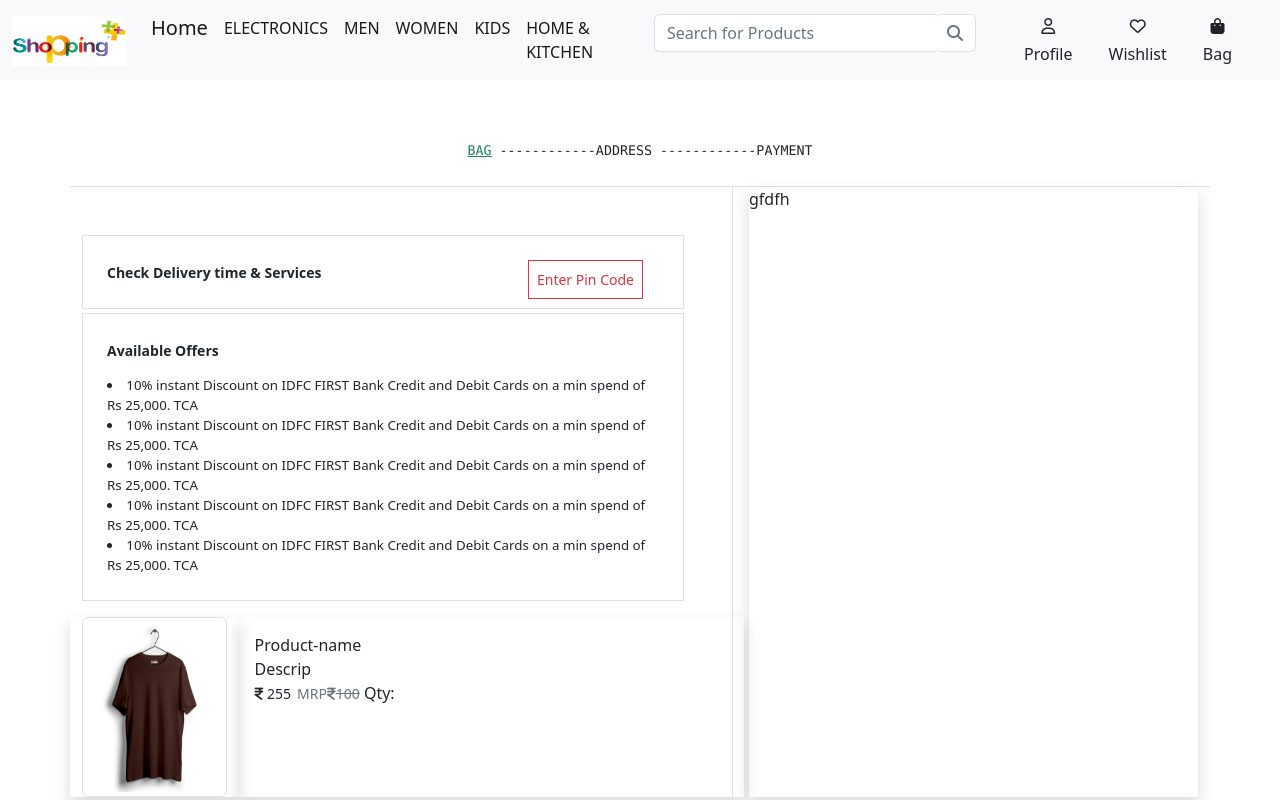
After one commit to nehakhedkar4/E-Commerce-Website, a Django app: page /add-to-cart/ in a window 1280 px wide. The commit adds this page. Run offline with Django 4.2, Linux system fonts and the light colour scheme; some libraries are stand-ins or nearby versions.

Commit message:
Add Product details functionality

```diff
--- a/myshop/urls.py
+++ b/myshop/urls.py
@@ -10,11 +10,15 @@ urlpatterns = [
     path('signup/',views.signup,name='signup'),
     path('login/',views.user_login,name='login'),
     path('index/',views.index,name='index'),
+    path('add-to-cart/',views.addToCart,name='add-to-cart'),
     # path('product/<int:pk>',views.,name='product'),
 
 
     path('',views.HomeView.as_view(),name='home'),
-    path('<int:pk>',views.ProductDetailView.as_view(),name='product')
+    path('<int:pk>',views.ProductDetailView.as_view(),name='product'),
+    # path('mobile/slug:data',views.mobile,name="mobiledata")
+    # path('mobile/',views.mobile,name="mobiledata")
+    # path('mobile/',views.MobilView.as_view(),name='mobiledata')
 
 
 ] + static(settings.MEDIA_URL, document_root=settings.MEDIA_ROOT)
--- a/myshop/views.py
+++ b/myshop/views.py
@@ -58,13 +58,6 @@ class HomeView(View):
         fashion = Product.objects.filter(category='F')
         print(fashion, "---------------------------------------------------------------")
         today_deals = Product.objects.filter(category='TD')
-        return render(request,'home_page.html',{'fashion': fashion},{'Today_deals': today_deals})
-
-class HomeView(View):
-    def get(self,request):
-        fashion = Product.objects.filter(category='F')
-        print(fashion, "---------------------------------------------------------------")
-        today_deals = Product.objects.filter(category='TD')
         return render(request,'home_page.html',{'fashion': fashion,'Today_deals': today_deals})
 
 def index(request):
@@ -75,12 +68,25 @@ class ProductDetailView(View):
         product_detail = Product.objects.filter(pk=pk)
         return render(request,'product_detail.html',{'product_detail' : product_detail})
 
+# def mobile(request,data=None):
+#     if data == 'Mi' or data == 'Realme' or data == 'Samsung':
+#         mobiles = Product.objects.filter(category='M').filter(brand=data)
+#     return render(request,'mobile.html',{'mobiles' : mobiles})
 
+# def mobile(request):
+#     return render(request,'mobile.html')
 
+# class MobilView(View):
+#     def get(self,request,data=None):
+#         print(data,"************************************************************************")
+#         if data == 'Mi' or data == 'Realme' or data == 'Samsung':
+#             print(data)
+#             mobiles = Product.objects.filter(category='M').filter(brand=data)
+#             print(mobiles,"mobiles============================================================")
+#         return render(request,'mobile.html',{'mobiles' : mobiles})
 
-
-
-
+def addToCart(request):
+    return render(request,'addToCart.html')
 
 
 
--- a/static/css/mystyle.css
+++ b/static/css/mystyle.css
@@ -34,3 +34,13 @@
     padding-top: 15px;
     font-family: ui-sans-serif;
 }
+#addToCart{
+    margin-top: 116px;
+    padding: 25px 0px;
+    font-size: smaller
+}
+#offerlist{
+    font-size: smaller;
+    font-weight: 300;
+    padding-top: 14px
+}
--- /dev/null
+++ b/templates/addToCart.html
@@ -0,0 +1,47 @@
+{% extends 'base.html' %}
+{% load static %}
+{% block title %} My Cart {% endblock title %}
+{% block content %}
+
+<div id="addToCart" class="container text-center border-bottom font-monospace" style="margin-top: 116px;">
+    <span class="text-success text-decoration-underline" >BAG</span>
+    <span>------------ADDRESS</span>
+    <span>------------PAYMENT</span>
+</div>
+
+<div class="container d-flex" >
+    <div class="col-7 me-3 display-flex border-end">
+        <div class="col me-5 border p-4 mt-5">
+            <small><strong>Check Delivery time & Services</strong></small>
+            <small class="border border-danger float-end me-3 p-2 text-danger">Enter Pin Code</small>
+        </div>
+        <div class="col me-5 border p-4 mt-1">
+            <small><strong>Available Offers</strong></small>
+            <div id="offerlist">
+                <li>10% instant Discount on IDFC FIRST Bank Credit and Debit Cards on a min spend of Rs 25,000. TCA</li>
+                <li>10% instant Discount on IDFC FIRST Bank Credit and Debit Cards on a min spend of Rs 25,000. TCA</li>
+                <li>10% instant Discount on IDFC FIRST Bank Credit and Debit Cards on a min spend of Rs 25,000. TCA</li>
+                <li>10% instant Discount on IDFC FIRST Bank Credit and Debit Cards on a min spend of Rs 25,000. TCA</li>
+                <li>10% instant Discount on IDFC FIRST Bank Credit and Debit Cards on a min spend of Rs 25,000. TCA</li>
+            </div>
+        </div>
+        <div class="row mt-3">
+            <div class="col-3 rouded shadow">
+                <img src="{% static 'images/products/7.png' %}" alt="" class="img-fluid img-thumbnail" style="height: 180px;">
+            </div>
+            <div class="col p-3 rouded shadow">
+                <span>Product-name</span><br>
+                <span>Descrip</span><br>
+                <small><i class="fa-solid fa-indian-rupee-sign"></i> 255</small>
+                <small class="text-secondary" style="margin-left: 2px;">MRP<i class="fa-solid fa-indian-rupee-sign"></i><span class="text-decoration-line-through">100</span></small>
+                <span>Qty:</span>
+            </div>
+        </div>
+
+    </div>
+    <div class="col rouded shadow">
+        gfdfh
+    </div>
+</div>
+
+{% endblock %}
--- a/templates/base.html
+++ b/templates/base.html
@@ -52,7 +52,7 @@
                 <a class="nav-link active" href="#" role="button" data-bs-toggle="dropdown" aria-expanded="false" id="Ele">ELECTRONICS</a>
                 <ul class="dropdown-menu px-4 pe-5">
                   <li><a class="dropdown-item text-danger fw-bold" href="#">Mobiles</a></li>
-                  <li><a class="dropdown-item" href="#">Mi</a></li>
+                  <li><a class="dropdown-item" href="">Mi</a></li>
                   <li><a class="dropdown-item" href="#">Realme</a></li>
                   <li><a class="dropdown-item" href="#">Samsung</a></li>
                   <li><a class="dropdown-item" href="#">OPPO</a></li>
--- a/templates/product_detail.html
+++ b/templates/product_detail.html
@@ -28,7 +28,7 @@
                 <div class="chart text-center me-2">XXL</div>
             </div>
             <div>
-                <a id="add-to-bag" class="btn btn-danger btn-lg" href=""><i class="fa-solid fa-bag-shopping"></i><span>  ADD TO BAG</span></a>
+                <a id="add-to-bag" class="btn btn-danger btn-lg" href="{% url 'add-to-cart' %}"><i class="fa-solid fa-bag-shopping"></i><span>  ADD TO BAG</span></a>
                 <button id="add-to-bag" class="btn btn-outline-secondary px-4"><i class="fa-regular fa-heart"></i> WISHLIST</button><hr>
             </div>
             <h6 style="padding-top: 24px;"><i class="fa-solid fa-truck"></i> DELIVERY OPTIONS</h6>
```
Also changed, not shown: templates/mobile.html (added, +11 -0 lines), db.sqlite3, media/productimg/1_gu9sv1z.png (added), media/productimg/2_qIXRwyR.png (added), media/productimg/3_Ir9pTVk.png (added), media/productimg/4_76c0mP7.png (added), media/productimg/5_vH11Cgd.png (added), media/productimg/6_nTCPsXJ.png (added), media/productimg/7_dUDOjs4.png (added).
